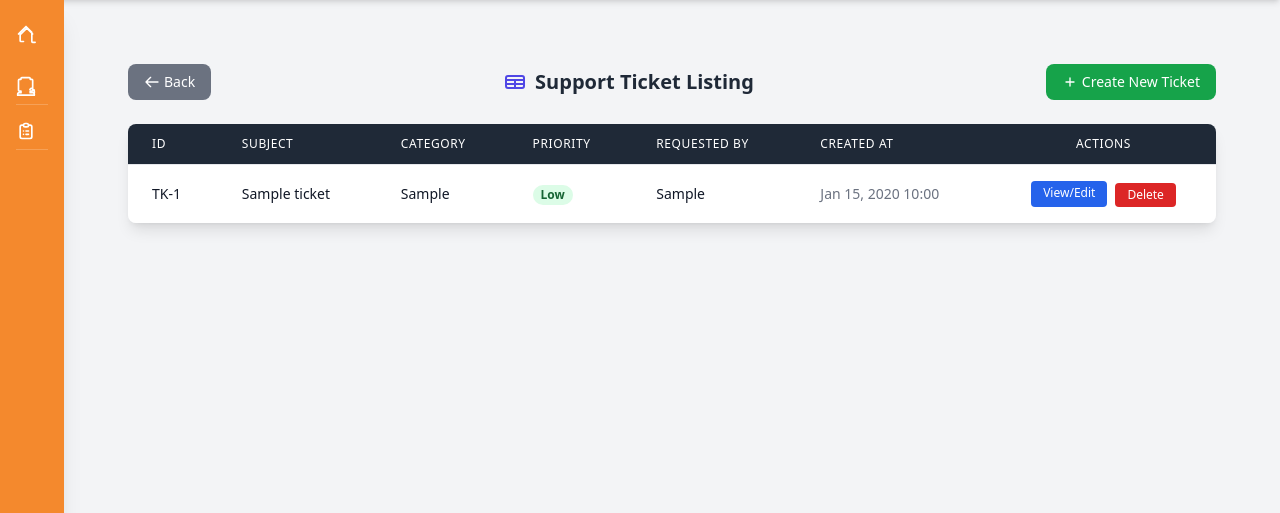
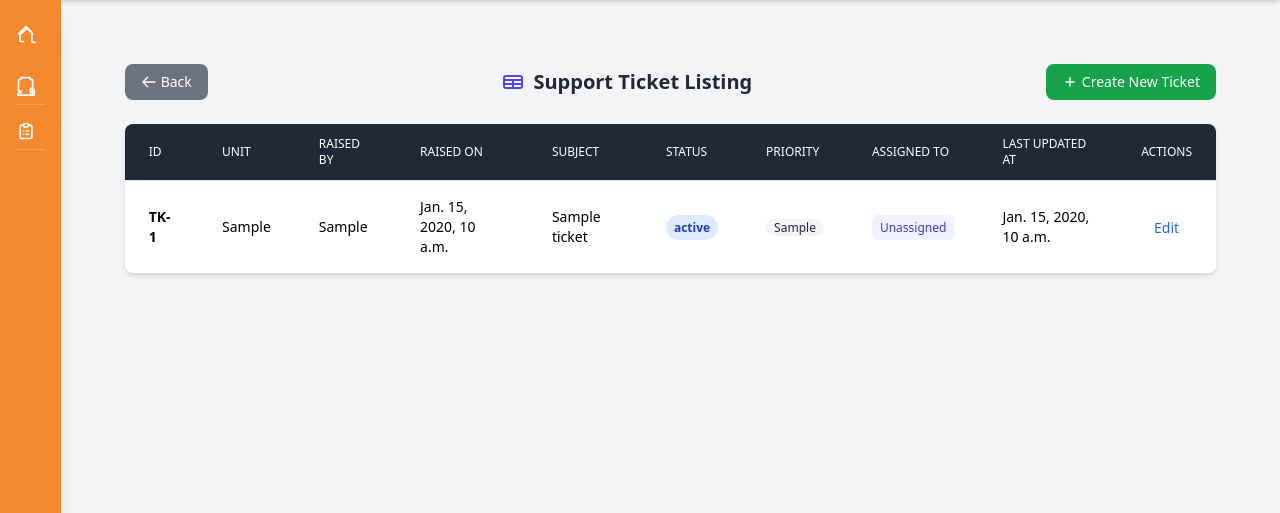
Before and after one commit to ranjithbalan-lab/Portal, a Django app: template tickets/templates/tickets/index.html in a window 1280 px wide. Shown: the part 64-577 px from the top of the page. Run offline with Django 3.2, Linux system fonts and the light colour scheme; the template is opened without the code that fills it: most values are stand-ins (such as "Sample title", 1, 10 or a date in 2020); some libraries are stand-ins or nearby versions.

Commit message:
updated crud for ticket

```diff
--- a/Portal/settings.py
+++ b/Portal/settings.py
@@ -109,7 +109,7 @@ AUTH_PASSWORD_VALIDATORS = [
 
 LANGUAGE_CODE = 'en-us'
 
-TIME_ZONE = 'UTC'
+TIME_ZONE = 'Asia/Kolkata'
 
 USE_I18N = True
 
--- a/tickets/templates/tickets/index.html
+++ b/tickets/templates/tickets/index.html
@@ -25,67 +25,55 @@
         </a>
     </div>
 
-    <div class="overflow-x-auto shadow-lg rounded-lg">
+    <div class="overflow-x-auto shadow-md rounded-lg">
         <table class="min-w-full divide-y divide-gray-200">
             <thead class="bg-gray-800 text-white">
                 <tr>
-                    <th scope="col" class="px-6 py-3 text-left text-xs font-medium uppercase tracking-wider">ID</th>
-                    <th scope="col" class="px-6 py-3 text-left text-xs font-medium uppercase tracking-wider">Subject</th>
-                    <th scope="col" class="px-6 py-3 text-left text-xs font-medium uppercase tracking-wider">Category</th>
-                    <th scope="col" class="px-6 py-3 text-left text-xs font-medium uppercase tracking-wider">Priority</th>
-                    <th scope="col" class="px-6 py-3 text-left text-xs font-medium uppercase tracking-wider">Requested By</th>
-                    <th scope="col" class="px-6 py-3 text-left text-xs font-medium uppercase tracking-wider">Created At</th>
-                    <th scope="col" class="px-6 py-3 text-center text-xs font-medium uppercase tracking-wider">Actions</th>
+                    <th class="px-6 py-3 text-left text-xs font-medium uppercase">ID</th>
+                    <th class="px-6 py-3 text-left text-xs font-medium uppercase">Unit</th>
+                    <th class="px-6 py-3 text-left text-xs font-medium uppercase">Raised by</th>
+                    <th class="px-6 py-3 text-left text-xs font-medium uppercase">Raised On</th>
+                    <th class="px-6 py-3 text-left text-xs font-medium uppercase">Subject</th>
+                    <th class="px-6 py-3 text-left text-xs font-medium uppercase">Status</th>
+                    <th class="px-6 py-3 text-left text-xs font-medium uppercase">Priority</th>
+                    <th class="px-6 py-3 text-left text-xs font-medium uppercase">Assigned To</th>
+                    <th class="px-6 py-3 text-left text-xs font-medium uppercase">Last Updated At</th>
+                    <th class="px-6 py-3 text-center text-xs font-medium uppercase">Actions</th>
                 </tr>
             </thead>
             <tbody class="bg-white divide-y divide-gray-200">
-
                 {% for ticket in tickets %}
-                <tr class="hover:bg-gray-50">
-                    <td class="px-6 py-4 whitespace-nowrap text-sm font-medium text-gray-900">TK-{{ ticket.tk_id }}</td>
-                    <td class="px-6 py-4 text-sm text-gray-900 max-w-xs truncate">{{ ticket.tk_subject }}</td>
-                    <td class="px-6 py-4 whitespace-nowrap text-sm text-gray-900">{{ ticket.get_tk_category_display }}</td>
-                    <td class="px-6 py-4 whitespace-nowrap text-sm">
-                        {# Display Priority with color based on value (Placeholder logic) #}
-                        {% if ticket.tk_priority == 'AD' %}
-                            <span class="px-2 inline-flex text-xs leading-5 font-semibold rounded-full bg-red-100 text-red-800">High</span>
-                        {% elif ticket.tk_priority == 'HW' %}
-                            <span class="px-2 inline-flex text-xs leading-5 font-semibold rounded-full bg-yellow-100 text-yellow-800">Medium</span>
+                <tr>
+                    <td class="px-6 py-4 text-sm font-bold">TK-{{ ticket.tk_id }}</td>
+                    <td class="px-6 py-4 text-sm">{{ticket.tk_unit}}</td>
+                    <td class="px-6 py-4 text-sm">{{ticket.tk_req_by}}</td>
+                    <td class="px-6 py-4 text-sm">{{ ticket.tk_created_at }}</td>
+                    <td class="px-6 py-4 text-sm">{{ ticket.tk_subject|truncatechars:30 }}</td>
+                    <td class="px-6 py-4 text-sm">
+                        <span class="px-2 py-1 rounded-full text-xs font-semibold
+                            {% if ticket.tk_status == 'C' %}bg-green-100 text-green-800{% else %}bg-blue-100 text-blue-800{% endif %}">
+                            {{ ticket.get_tk_status_display }}
+                        </span>
+                    </td>
+                    <td class="px-6 py-4 text-sm">
+                        {% if ticket.tk_priority == 'CR' %}
+                            <span class="px-2 bg-red-100 text-red-800 rounded-full text-xs font-bold">Critical</span>
                         {% else %}
-                            <span class="px-2 inline-flex text-xs leading-5 font-semibold rounded-full bg-green-100 text-green-800">Low</span>
+                            <span class="px-2 bg-gray-100 text-gray-800 rounded-full text-xs">{{ ticket.get_tk_priority_display }}</span>
                         {% endif %}
                     </td>
-                    <td class="px-6 py-4 whitespace-nowrap text-sm text-gray-900">{{ ticket.tk_req_by }}</td>
-                    <td class="px-6 py-4 whitespace-nowrap text-sm text-gray-500">{{ ticket.tk_created_at|date:"M d, Y H:i" }}</td>
-
+                    <td class="px-6 py-4 text-sm">
+                        <span class="px-2 py-1 bg-indigo-50 text-indigo-700 rounded-md text-xs font-medium">
+                            {{ ticket.get_tk_assigned_display|default:"Unassigned" }}
+                        </span>
+                    </td>
+                    <td class="px-6 py-4 text-sm">{{ ticket.tk_updated_at }}</td>
                     <td class="px-6 py-4 text-center">
-                        <div class="flex justify-center gap-2">
-                            {# Assuming you will create views for 'tickets:edit' and 'tickets:delete' later #}
-                            <a href="{% url 'tickets:edit' ticket.pk %}"
-
-                            class="px-3 py-1 bg-blue-600 text-white rounded hover:bg-blue-700 text-xs">
-                                View/Edit
-                            </a>
-
-                            <form method="POST" action="#" class="inline">
-                                {% csrf_token %}
-                                <button type="submit"
-                                        onclick="return confirm('Are you sure you want to delete this ticket?')"
-                                        class="px-3 py-1 bg-red-600 text-white rounded hover:bg-red-700 text-xs">
-                                    Delete
-                                </button>
-                            </form>
-                        </div>
+                        <a href="{% url 'tickets:edit' ticket.pk %}" class="text-blue-600 hover:underline text-sm font-medium">Edit</a>
                     </td>
-
-
                 </tr>
                 {% empty %}
-                <tr>
-                    <td colspan="7" class="px-3 py-5 text-center text-gray-500 bg-gray-50">
-                        <h4 class="text-lg font-semibold">No active tickets found!</h4>
-                    </td>
-                </tr>
+                <tr><td colspan="6" class="p-10 text-center text-gray-500">No tickets found.</td></tr>
                 {% endfor %}
             </tbody>
         </table>
```
Also changed, not shown: tickets/models.py (+27 -2 lines), tickets/templates/tickets/edit.html (+34 -1 lines), tickets/views.py (+25 -12 lines), db.sqlite3, tickets/migrations/0004_tickets_tk_corrective_action_tickets_tk_dept_and_more.py (added), tickets/migrations/0005_tickets_check_alter_tickets_tk_err_class.py (added), tickets/migrations/0006_alter_tickets_tk_err_class_and_more.py (added), tickets/migrations/0007_alter_tickets_tk_err_class_and_more.py (added), tickets/migrations/0008_delete_tickets_check_alter_tickets_tk_err_class.py (added).
